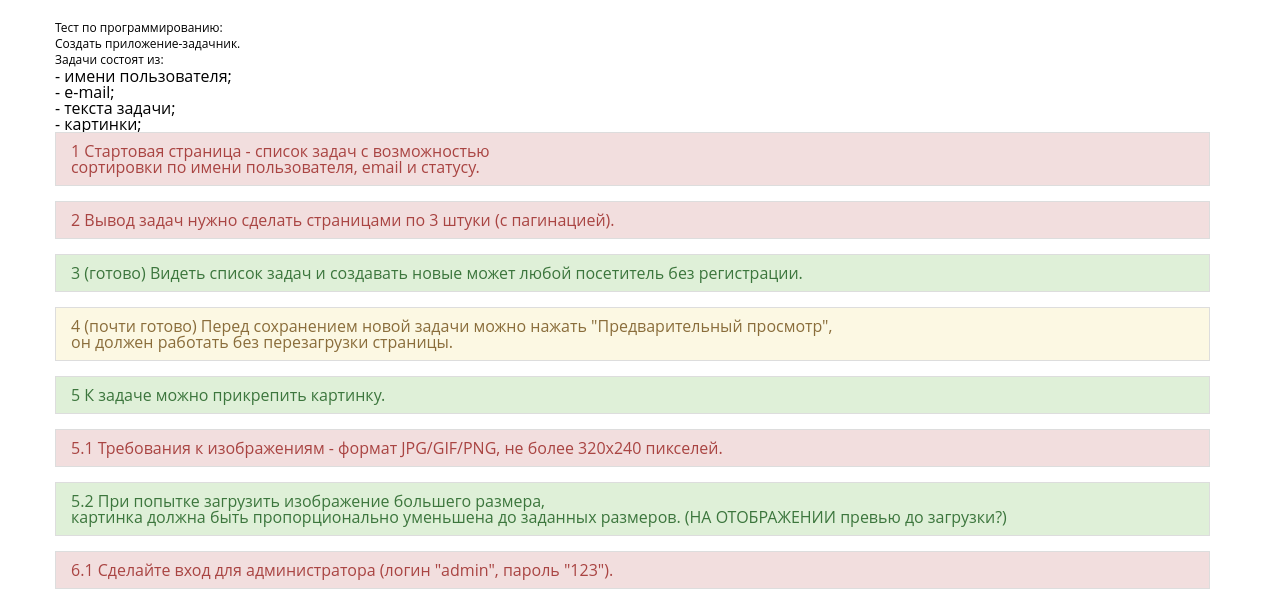
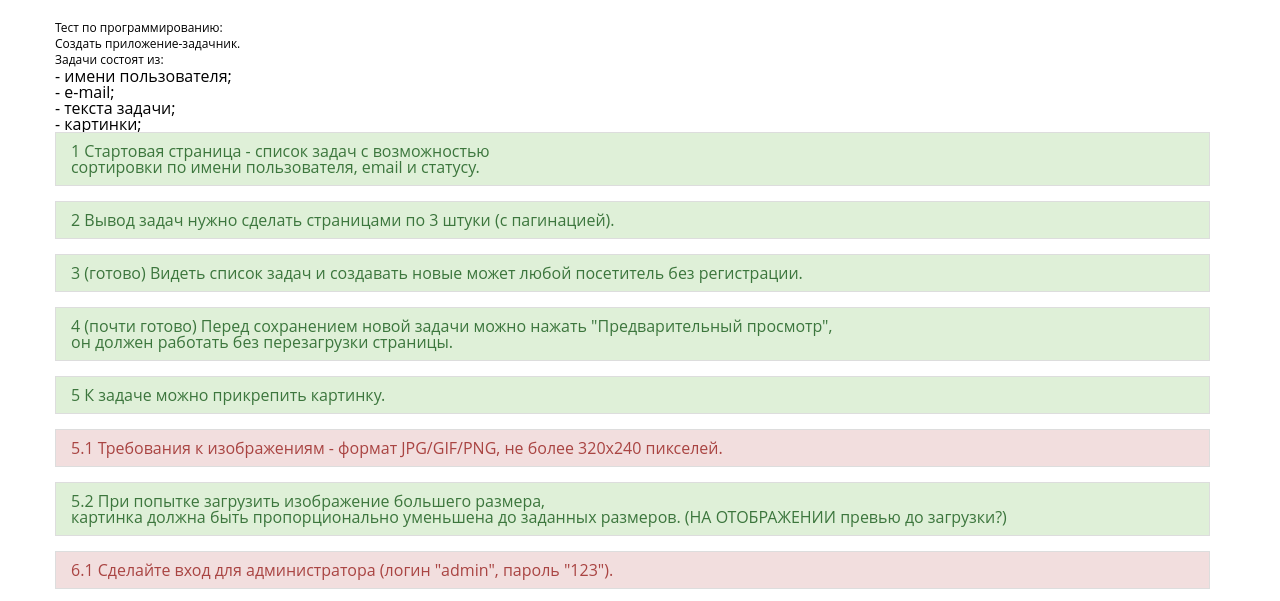
Before and after one commit to tbunitrade/mvc_php_api_osonich.app, a PHP site: page / in a window 1280 px wide. Shown: the part 52-653 px from the top of the page. Run offline with PHP 8.4, Linux system fonts and the light colour scheme.

Commit message:
update progress

```diff
--- a/views/site/index.php
+++ b/views/site/index.php
@@ -19,12 +19,12 @@
                 <li style="list-style-type: none">- картинки;</li>
             </ul>
 
-                <div class="list-group-item list-group-item-danger">
+                <div class="list-group-item list-group-item-success">
                     1  Стартовая страница - список задач с возможностью <br>
                 сортировки по имени пользователя, email и статусу.
                 </div>
                 <br>
-                <div class="list-group-item list-group-item-danger">
+                <div class="list-group-item list-group-item-success">
                     2 Вывод задач нужно сделать страницами по 3 штуки (с пагинацией).
                 </div>
                 <br>
@@ -32,7 +32,7 @@
                     3 (готово) Видеть список задач и создавать новые может любой посетитель без регистрации.
                 </div>
                 <br>
-                <div class="list-group-item list-group-item-warning">
+                <div class="list-group-item list-group-item-success">
                     4 (почти готово) Перед сохранением новой задачи можно нажать "Предварительный просмотр", <br>
                 он должен работать без перезагрузки страницы.
                 </div>
```
